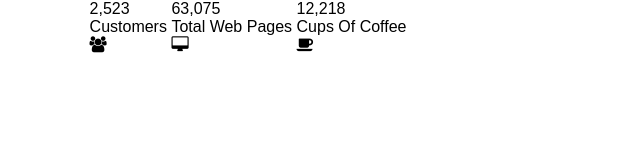
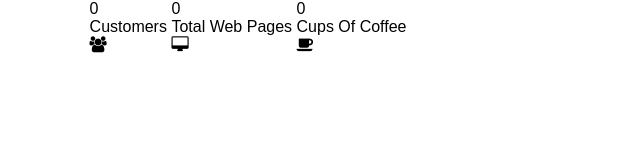
Before and after one commit to mkedaraxioned/visit-counter, a plain HTML site: page index.html in a window 1280 px wide. Shown: the whole page, without its empty margins (0-640 px from the left). Drawn offline with nearby package versions, Linux system fonts and the light colour scheme.

Commit message:
counter values set 0

```diff
--- a/index.html
+++ b/index.html
@@ -56,17 +56,17 @@
         <div class="wrapper">
           <ul class="counter-list">
             <li class="counter-item">
-              <p class="count-para"><span class="counter1">2,523</span></p>
+              <p class="count-para"><span class="counter1">0</span></p>
               <h3 class="count-title">Customers</h3>
               <i class="fa fa-users"></i>
             </li>
             <li class="counter-item">
-              <p class="count-para"><span class="counter2">63,075</span></p>
+              <p class="count-para"><span class="counter2">0</span></p>
               <h3 class="count-title">Total Web Pages</h3>
               <i class="fa fa-desktop"></i>
             </li>
             <li class="counter-item">
-              <p class="count-para"><span class="counter3">12,218</span></p>
+              <p class="count-para"><span class="counter3">0</span></p>
               <h3 class="count-title">Cups Of Coffee</h3>
               <i class="fa fa-coffee"></i>
             </li>
```
